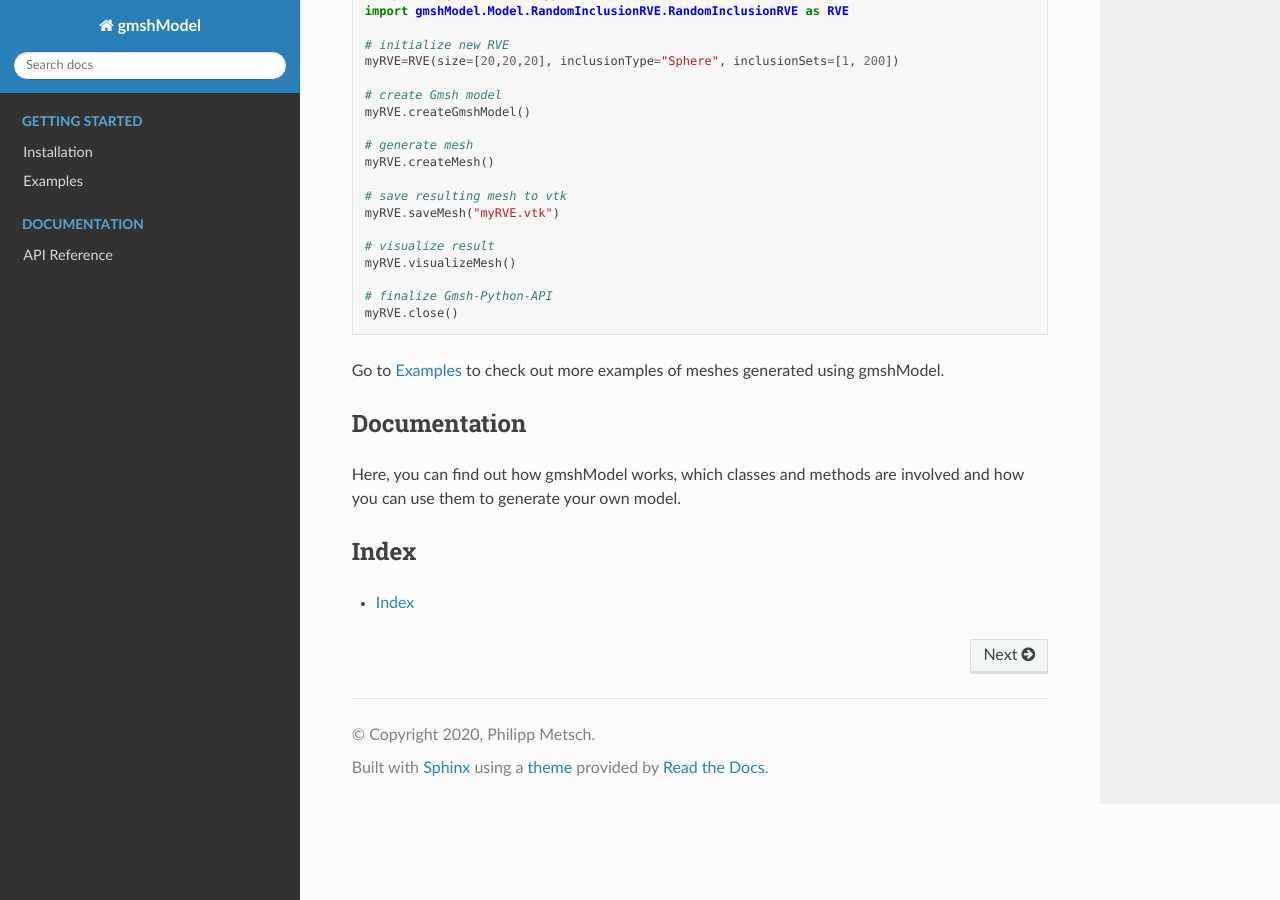
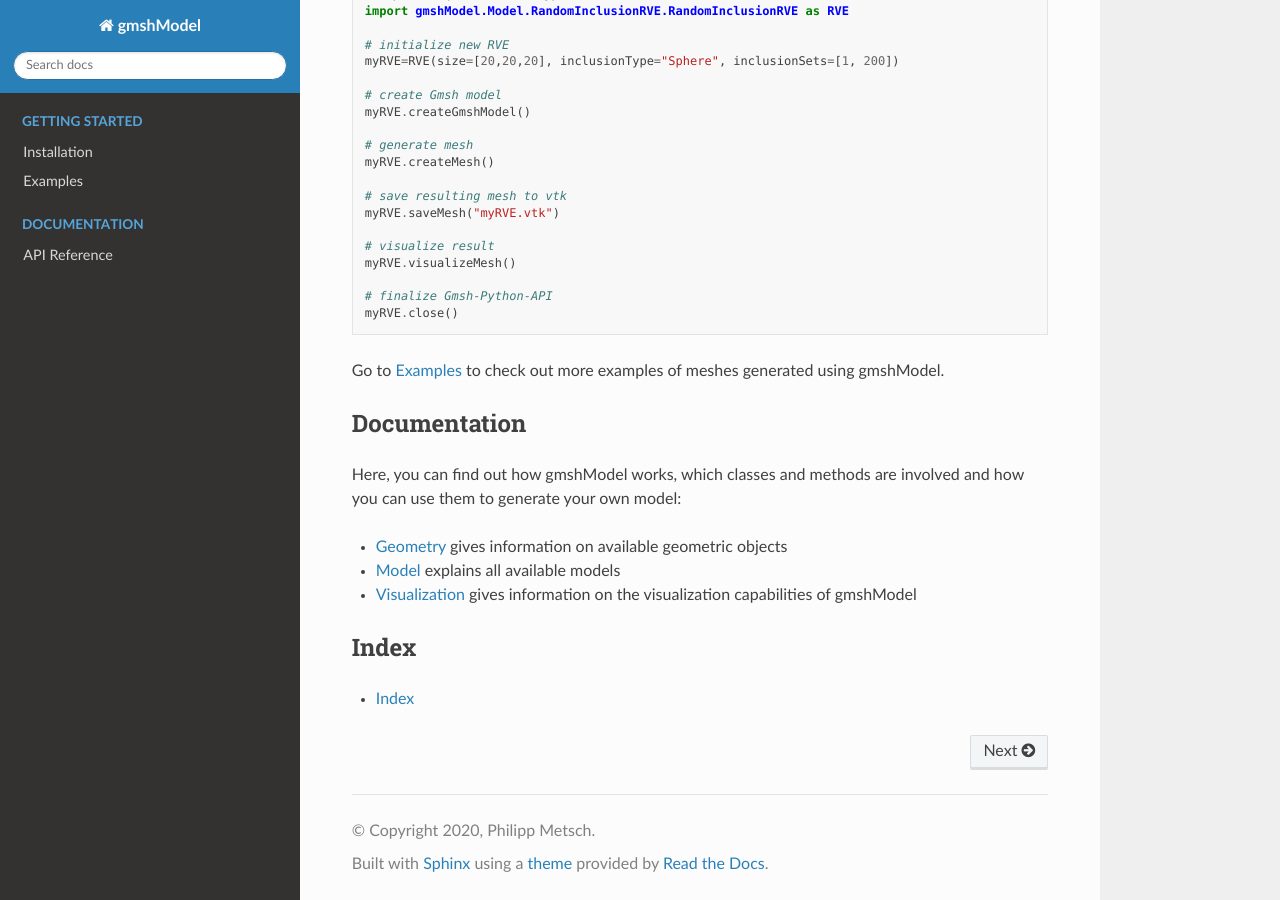
Before and after one commit to NEFM-TUDresden/gmshModel, a Sphinx documentation site: the page built from docs/index.rst, in a window 1280 px wide and 900 px high, scrolled down 1492 px. Built offline with Sphinx 7.4.7 and the Read the Docs theme 2.0.0, drawn with Linux system fonts in a browser that asks for light colours.

Commit message:
update docs

```diff
--- a/README.rst
+++ b/README.rst
@@ -42,7 +42,8 @@ can be installed using one of the following commands:
    pip install gmshModel[all]
 
 It is also possible to download the source code from `GitHub <https://github.com/NEFM-TUDresden/GmshModel/>`_
-or PyPi and install gmshModel manually. For more details, check the Installation site of the documentation.
+or `PyPi <https://pypi.org/project/gmshModel/>`_ and install gmshModel manually. For more details, check
+the Installation site of the documentation.
 
 
 Dependencies
--- a/docs/gmshModel/Geometry/index.rst
+++ b/docs/gmshModel/Geometry/index.rst
@@ -1,3 +1,5 @@
+.. _api_geometry_ref:
+
 Geometry
 ========
 The Geometry model provides basic geometric objects and helper methods for the
--- a/docs/gmshModel/Model/index.rst
+++ b/docs/gmshModel/Model/index.rst
@@ -1,3 +1,5 @@
+.. _api_model_ref:
+
 Model
 =====
 
--- a/docs/gmshModel/Visualization/index.rst
+++ b/docs/gmshModel/Visualization/index.rst
@@ -1,3 +1,5 @@
+.. _api_visualization_ref:
+
 Visualization
 =============
 
--- a/docs/index.rst
+++ b/docs/index.rst
@@ -87,7 +87,11 @@ Documentation
 *************
 
 Here, you can find out how gmshModel works, which classes and methods are involved
-and how you can use them to generate your own model.
+and how you can use them to generate your own model:
+
+* :ref:`api_geometry_ref` gives information on available geometric objects
+* :ref:`api_model_ref` explains all available models
+* :ref:`api_visualization_ref` gives information on the visualization capabilities of gmshModel
 
 .. toctree::
    :hidden:
```
